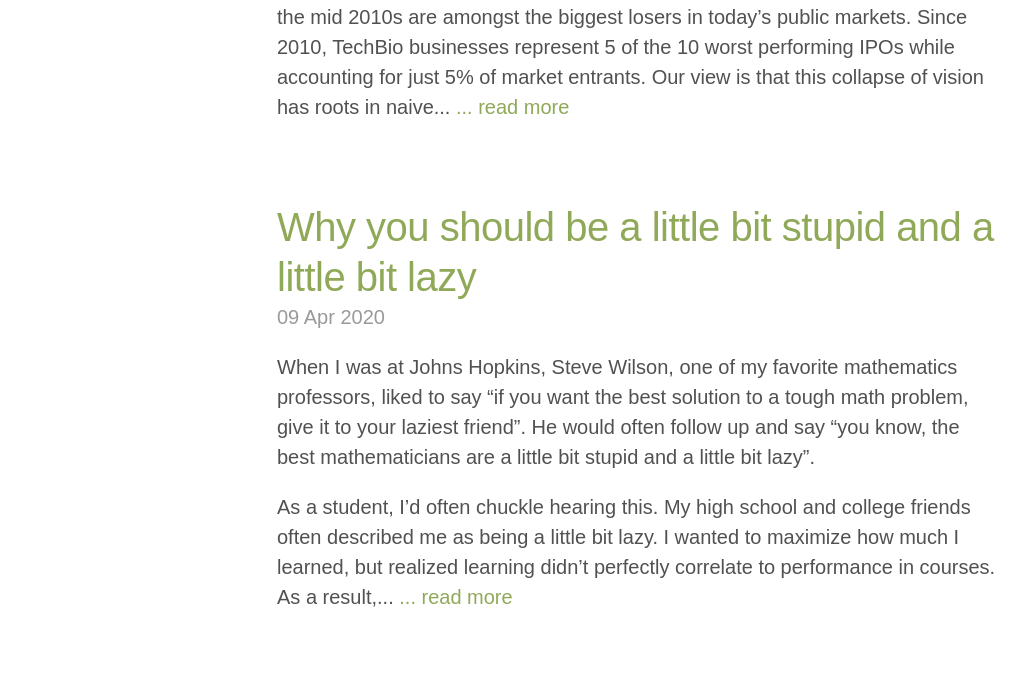
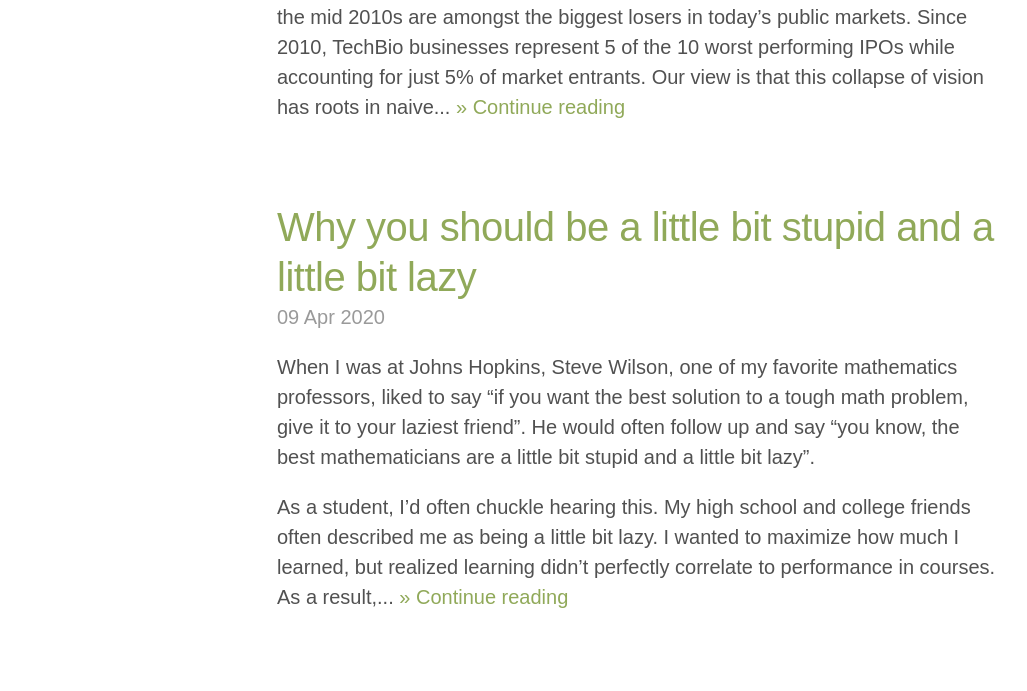
Before and after one commit to ronboger/ronboger.github.io, a Jekyll site: the page built from index.html, in a window 1280 px wide. Shown: the part 737-1428 px from the top of the page, without its empty margins (3-1030 px from the left). Built offline with Jekyll 4.4.1, drawn with Linux system fonts in a browser that asks for light colours; the list of posts is cut into pages by our own code.

Commit message:
continue reading and working pagination

```diff
--- a/_config.yml
+++ b/_config.yml
@@ -21,6 +21,10 @@
 # Custom vars
 version:             1.0.0
 
+plugins:
+  - jekyll-paginate
+
+
 gems: [jekyll-paginate]
 paginate: 2
 paginate_path: "page:num"
--- a/index.html
+++ b/index.html
@@ -31,7 +31,7 @@
     <span class="post-date">{{ post.date | date_to_string }}</span>
 
     {{ post.content | truncatewords: 100, "..." }}
-    <a href="{{ post.url }}">... read more</a>
+    <a href="{{ post.url }}">» Continue reading</a>
   </div>
   {% endfor %}
 </div>
```
